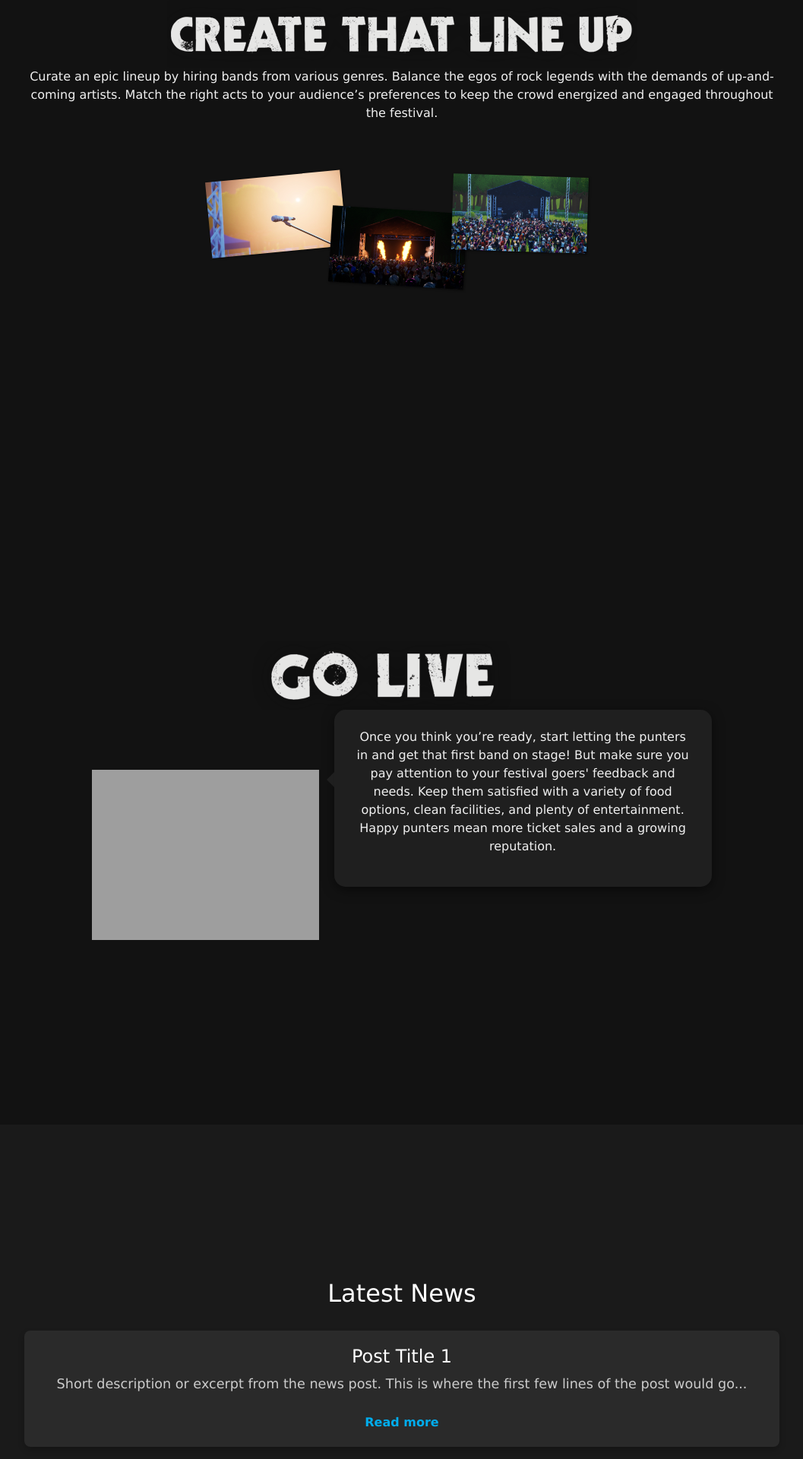
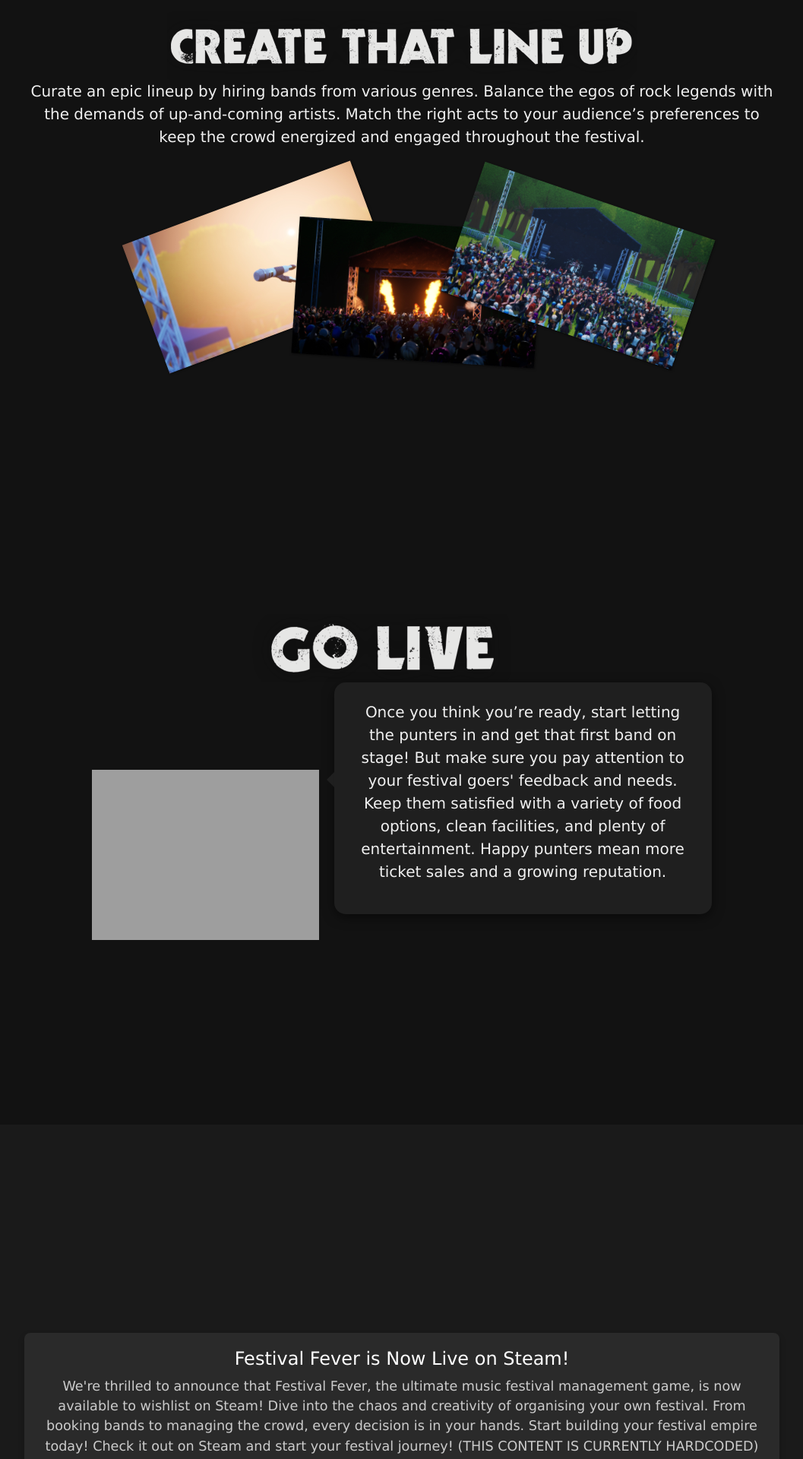
Before and after one commit to hapiuk/GMG, a Flask app: page / in a window 1280 px wide. Shown: the part 3320-5240 px from the top of the page at 76% size, without its empty margins (111-1168 px from the left). Run offline with Flask 3, Linux system fonts and the light colour scheme; some libraries are stand-ins or nearby versions; grey boxes are pictures that could not be loaded.

Commit message:
Layout Adjustments
- Mute button moved slightly
- Image Gallery Amended
- Updated context for news item. (Coming soon, this will require backend)

```diff
--- a/static/css/styles.css
+++ b/static/css/styles.css
@@ -22,7 +22,8 @@ p {
 
 
 p img {
-  height: 100px;
+  height: 180px;
+  margin: 25px;
   position: absolute;
   left: 0;
   offset-path: path('m 0 50 q 50-30 100-30 t 100 30 100 0 100-30 100 30');
@@ -41,13 +42,13 @@ p img:hover {
 
 /* 3 images */
 p img:nth-last-child(3):first-child {
-  offset-distance: 17%;
+  offset-distance: 8%;
 }
 p img:nth-last-child(2):nth-child(2) {
   offset-distance: 49%;
 }
 p img:last-child:nth-child(3) {
-  offset-distance: 81%;
+  offset-distance: 91%;
 }
 
 /* 4 images */
@@ -103,6 +104,7 @@ html {
 
 #navbar.show-navbar {
     display: flex !important; /* Ensure the navbar is displayed */
+    z-index: 10000;
 }
 
 .container {
@@ -178,6 +180,11 @@ nav {
 }
 
 /* Game Section 1 */
+
+.game-content{
+    font-size: 1.25em;
+    margin: 5% auto;
+}
 .gamesection1 {
     position: relative;
     width: 100%;
@@ -229,8 +236,8 @@ nav {
 
 .sound-toggle-btn {
     position: absolute;
-    top: 10%;  /* Move to the top */
-    right: 5%;  /* Align to the right */
+    top: 12.5%;  /* Move to the top */
+    right: 2.5%;  /* Align to the right */
     background: rgba(0, 0, 0, 0.7);
     color: #fff;
     border: none;
--- a/templates/index.html
+++ b/templates/index.html
@@ -55,7 +55,6 @@
     <section class="section about-section" id="about-section">
         <div class="container">
             <div class="about-title">
-
             </div>
             <div class="about-content">
                 <div class="about-image">
@@ -154,20 +153,16 @@
 <!-- News Section -->
 <section class="section news-section" id="news-section">
     <div class="container">
-        <h2>Latest News</h2>
         <div id="news-container">
             <!-- Placeholder for news posts -->
             <div class="news-post">
-                <h3>Post Title 1</h3>
-                <p>Short description or excerpt from the news post. This is where the first few lines of the post would go...</p>
-                <a href="#">Read more</a>
+                <h3>Festival Fever is Now Live on Steam!</h3>
+                <p>We're thrilled to announce that Festival Fever, the ultimate music festival management game, is now available to wishlist on Steam! Dive into the chaos and creativity of organising your own festival. From booking bands to managing the crowd, every decision is in your hands. Start building your festival empire today! Check it out on Steam and start your festival journey! (THIS CONTENT IS CURRENTLY HARDCODED)
+                </p>
+                <a href="https://store.steampowered.com/app/1849940/Festival_Fever/" class="steam-wishlist-button" target="_blank">
+                    <i class="fab fa-steam"></i> Wishlist Festival Fever!
+                </a>
             </div>
-            <div class="news-post">
-                <h3>Post Title 2</h3>
-                <p>Short description or excerpt from the news post. This is where the first few lines of the post would go...</p>
-                <a href="#">Read more</a>
-            </div>
-            <!-- Add more posts here -->
         </div>
     </div>
 </section>
```
Lines whose indentation alone changed are shown as unchanged.
